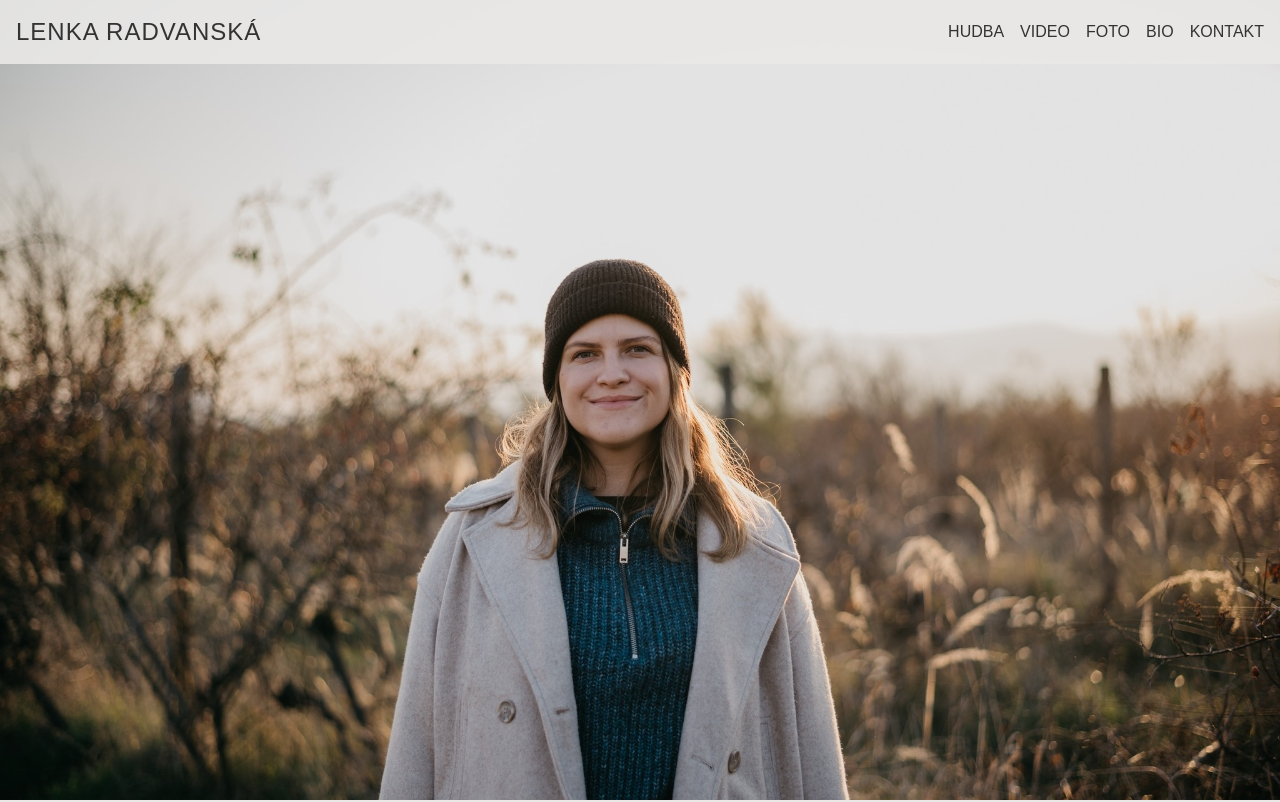
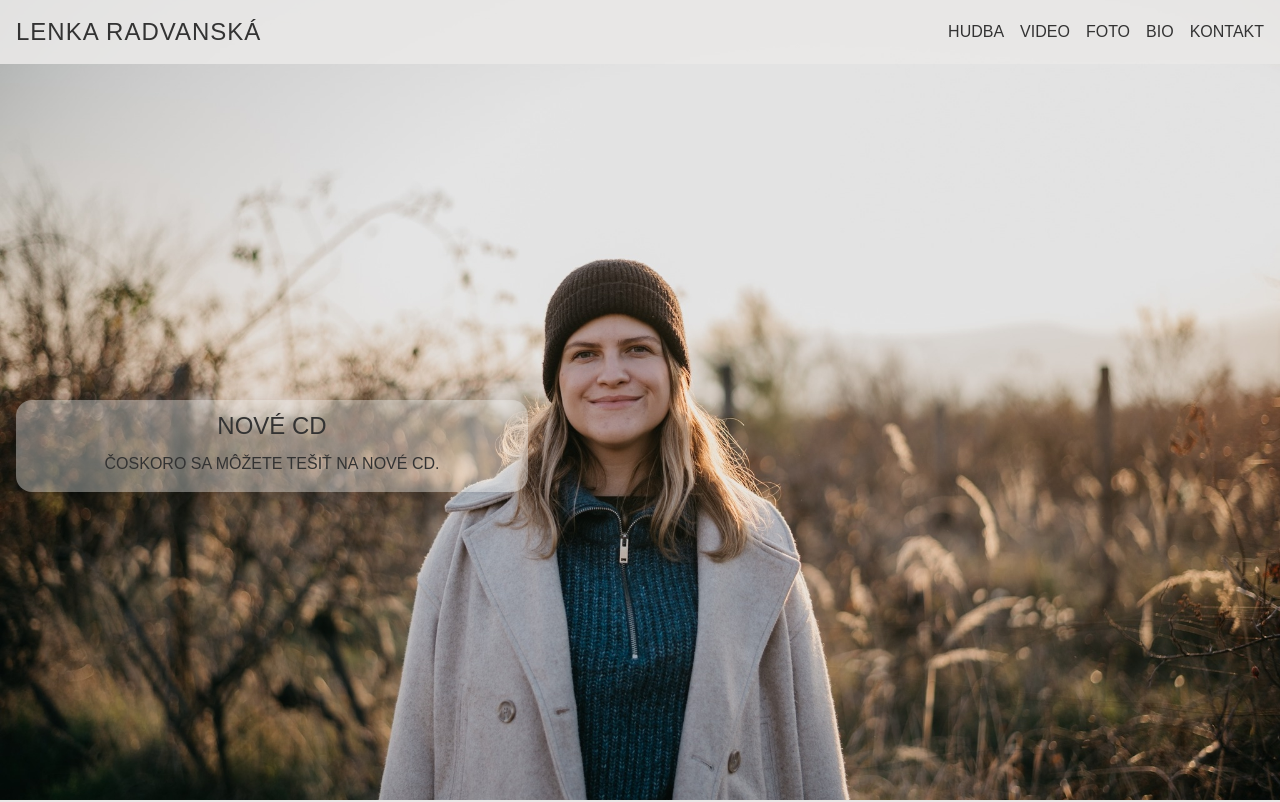
Before and after one commit to roberto123454321/lenkaRadvanska, a React (Vite) app: page / in a window 1280 px wide. Shown: the top 802 px of the page. Built offline with nearby package versions, Linux system fonts and the light colour scheme; a web font is replaced by a local one.

Commit message:
added article to hero

```diff
--- a/src/components/Hero.css
+++ b/src/components/Hero.css
@@ -8,3 +8,33 @@
   width: 100vw;
   height: 100vh;
 }
+
+.article {
+  position: absolute;
+  top: 50%;
+  left: 1rem;
+  width: 40%;
+  /* color:aliceblue; */
+  /* transform: translate(-50%, -50%); */
+  text-transform: uppercase;
+  color: #333333;
+  font-size: 1rem;
+  font-weight: 300;
+  text-align: center;
+  background: rgba(233, 232, 231, 0.4);
+  border-radius: 1rem;
+  box-shadow: 0 8px 20px rgba(0, 0, 0, 0.1);
+  overflow: hidden;
+}
+
+.article h3 {
+  /* text-transform: uppercase; */
+  font-size: 1.5rem;
+  font-weight: 500;
+  text-align: center;
+  margin: 0.5rem;
+}
+
+.article p {
+  margin-top: 0rem;
+}
--- a/src/components/Hero.jsx
+++ b/src/components/Hero.jsx
@@ -4,6 +4,10 @@ import "./Hero.css";
 export default function Hero() {
   return (
     <div id="hero" className="hero">
+      <div className="article">
+        <h3>Nové CD</h3>
+        <p>Čoskoro sa môžete tešiť na nové CD.</p>
+      </div>
       <img src={coverImage} />
     </div>
   );
```
